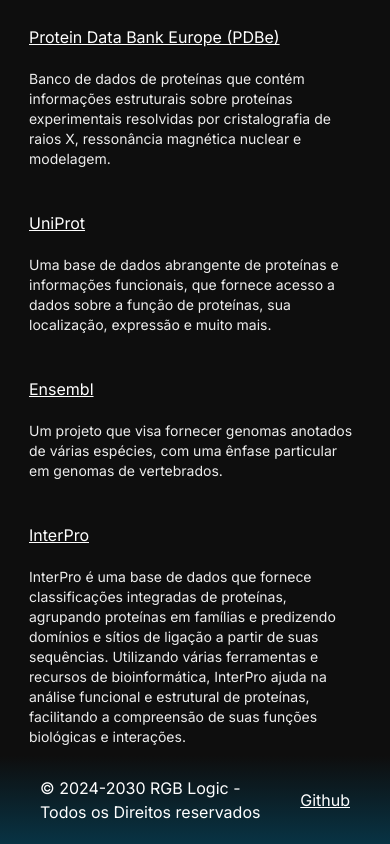
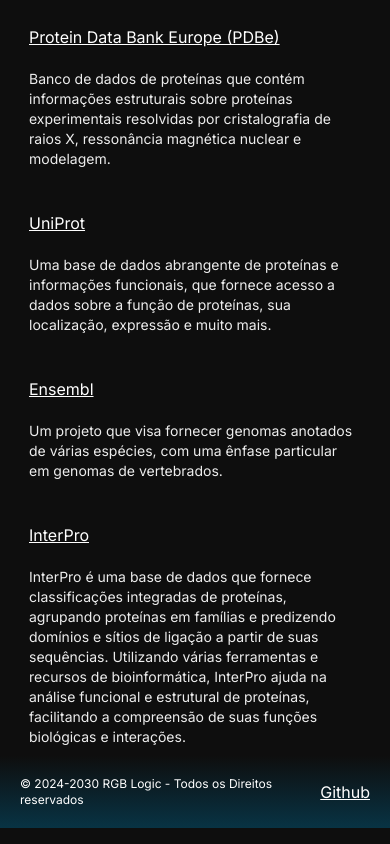
Before and after one commit to sirguilherme97/Needleman-Wunsch, a Next.js app: page / in a window 390 px wide. Shown: the part 3626-4470 px from the top of the page. Built offline with nearby package versions, Linux system fonts and the light colour scheme.

Commit message:
fix(footer): responsividade

```diff
--- a/src/app/page.tsx
+++ b/src/app/page.tsx
@@ -108,8 +108,8 @@
                         </a>
                     </div>
                 </div>
-                <div className="w-full bg-gradient-to-t from-cyan-950 to-[#0e0e0e] h-full px-10 py-5 text-white flex items-center justify-center gap-5">
-                    <h1>© 2024-2030 RGB Logic - Todos os Direitos reservados</h1>
+                <div className="w-full bg-gradient-to-t from-cyan-950 to-[#0e0e0e] h-full px-5 md:px-10 py-5 text-white flex items-center justify-center gap-1 sm:gap-5">
+                    <h1 className="text-xs md:text-md">© 2024-2030 RGB Logic - Todos os Direitos reservados</h1>
                     <a className="underline hover:text-blue-500 transition-all" href="https://github.com/sirguilherme97/" target="blank">Github</a>
                 </div>
             </div>
```
